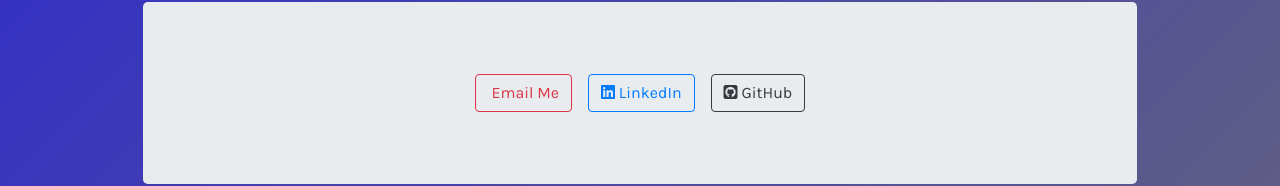
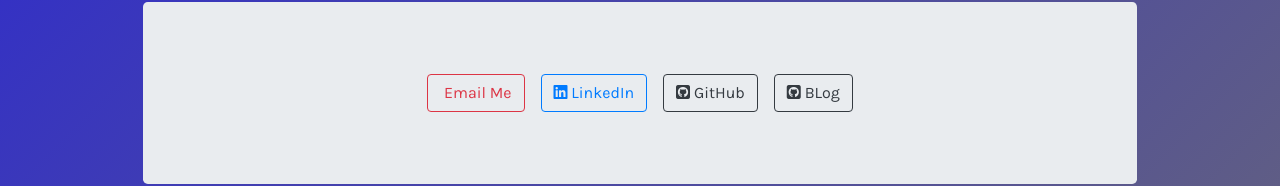
Before and after one commit to Cashman1396/chrisashman_portfolio, a React (Create React App) app: page / in a window 1280 px wide. Shown: the part 2798-2984 px from the top of the page. Built offline with nearby package versions, Linux system fonts and the light colour scheme; some icons are missing.

Commit message:
added a blog button

```diff
--- a/src/pages/Contact/contact.jsx
+++ b/src/pages/Contact/contact.jsx
@@ -35,6 +35,14 @@ const Contact = () => {
                             </Button>
                         </a>
                     </div>
+
+                    <div className="m-2">
+                        <a href="https://chrisashman96.medium.com/" target="_blank" rel="noopener noreferrer">
+                            <Button variant="outline-dark" title="More projects">
+                                <i className="fab fa-github-square"></i> BLog
+                            </Button>
+                        </a>
+                    </div>
                  </Col>
                  </Row>
              </Jumbotron>
```
Also changed, not shown: 2 other files (tests, documents, lock files or other folders).
